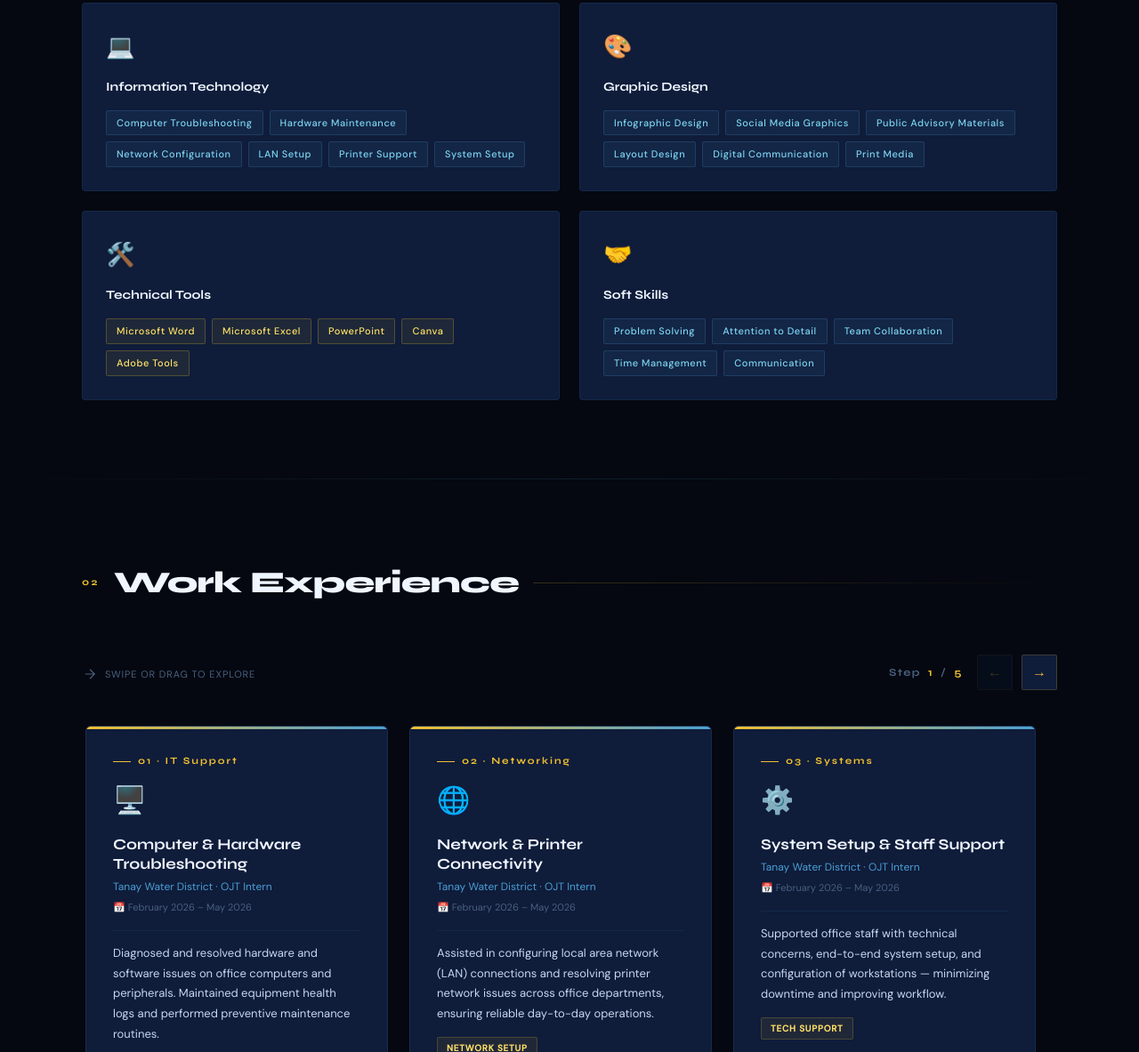
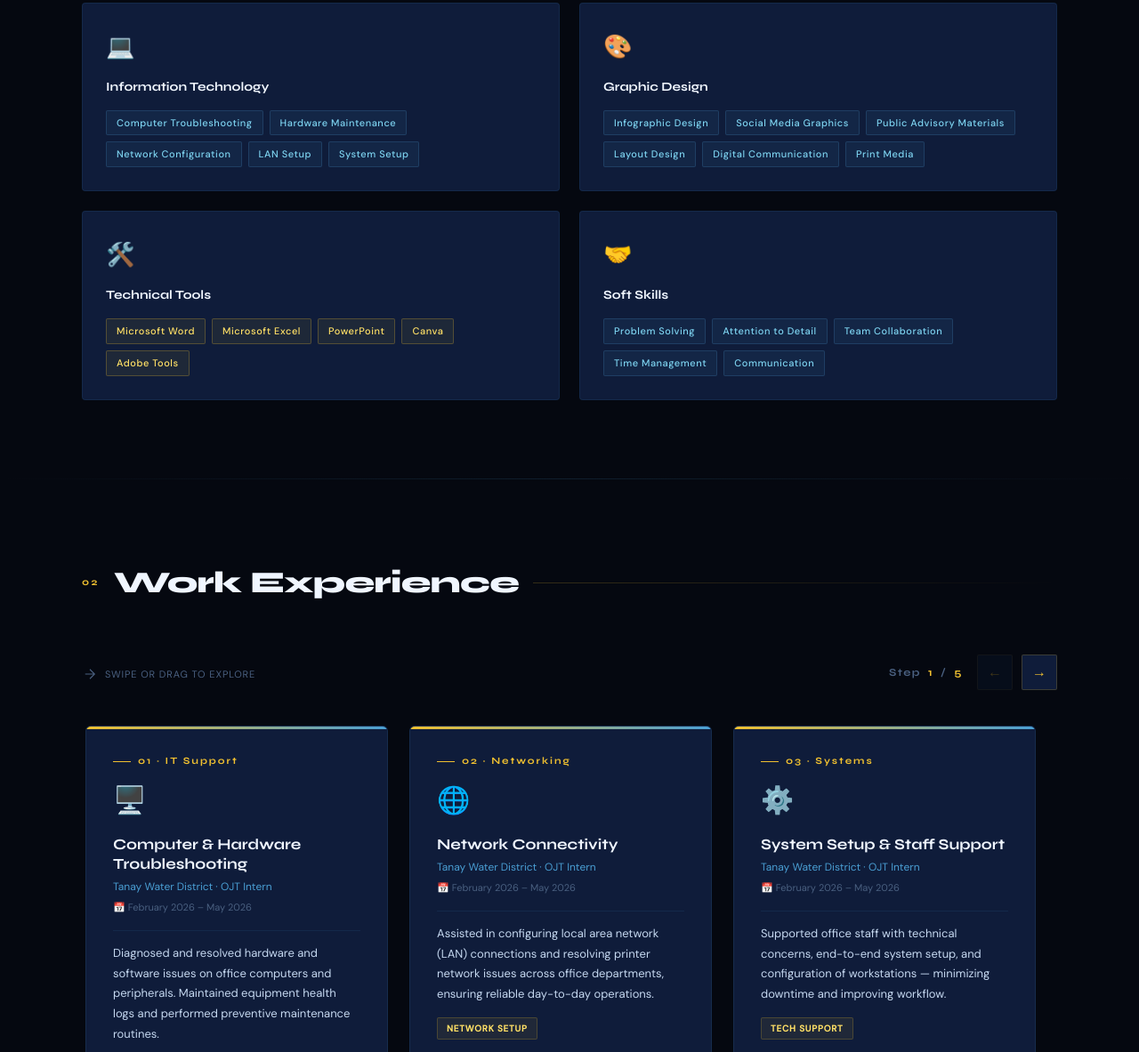
Before and after one commit to gurveenderking-oss/MyPortfolio-, a plain HTML site: page index.html in a window 1280 px wide. Shown: the part 1052-2235 px from the top of the page at 89% size. Drawn offline with Linux system fonts and the light colour scheme.

Commit message:
Update index.html

```diff
--- a/index.html
+++ b/index.html
@@ -676,7 +676,6 @@ nav {
           <span class="tag">Hardware Maintenance</span>
           <span class="tag">Network Configuration</span>
           <span class="tag">LAN Setup</span>
-          <span class="tag">Printer Support</span>
           <span class="tag">System Setup</span>
         </div>
       </div>
@@ -766,7 +765,7 @@ nav {
           <div class="orbit-ring-2"></div>
           <div class="exp-card-num">02 · Networking</div>
           <div class="exp-card-icon">🌐</div>
-          <div class="exp-card-title">Network & Printer Connectivity</div>
+          <div class="exp-card-title">Network Connectivity</div>
           <div class="exp-card-org">Tanay Water District · OJT Intern</div>
           <div class="exp-card-period">📅 February 2026 – May 2026</div>
           <div class="exp-card-desc">
```
